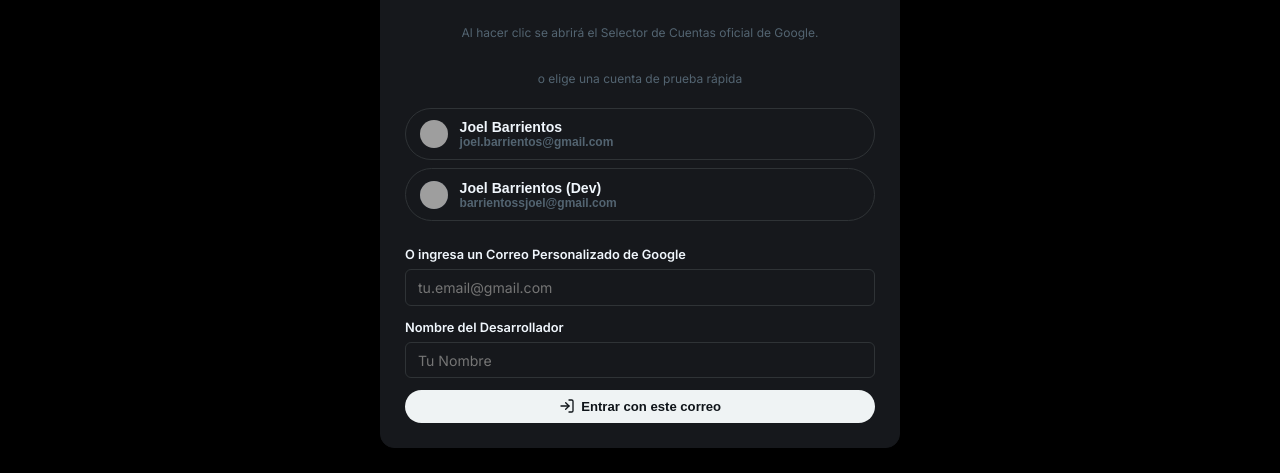
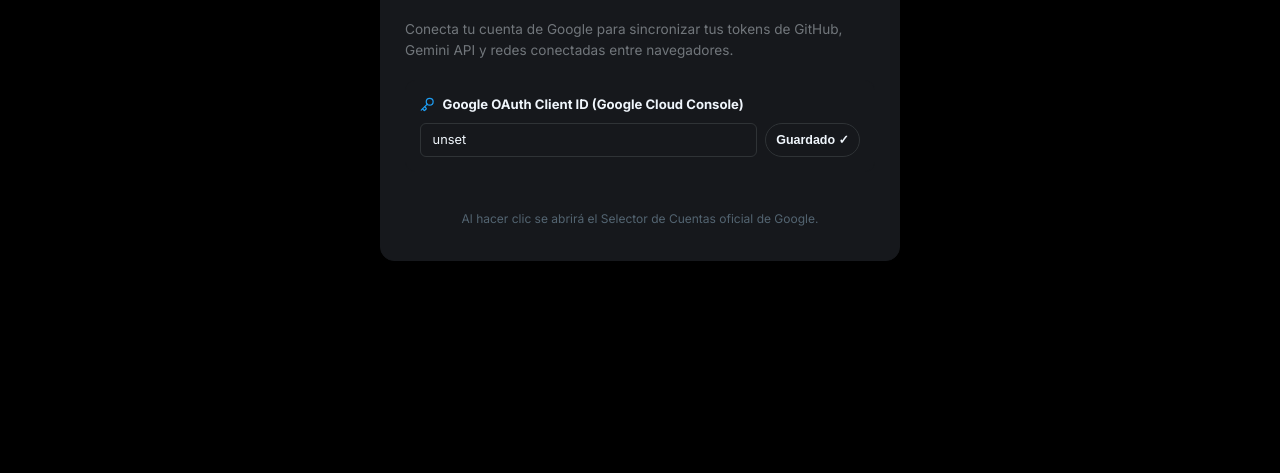
Before and after one commit to barrientossjoel/PostIt, a React (Vite) app: page / in a window 1280 px wide. Both pictures are taken after a click on the button "Iniciar Sesión". Shown: the part 296-769 px from the top of the page. Built offline with nearby package versions, Linux system fonts and the light colour scheme; no server answers; grey boxes are pictures that could not be loaded.

Commit message:
refactor(auth): remove hardcoded simulated users and dummy login form

```diff
--- a/src/App.tsx
+++ b/src/App.tsx
@@ -69,7 +69,7 @@
       name,
       avatarUrl: avatarUrl || `https://api.dicebear.com/7.x/bottts/svg?seed=${email}`,
       provider: 'google',
-      connectedAccounts: user?.connectedAccounts || { x: true, linkedin: true, facebook: false },
+      connectedAccounts: user?.connectedAccounts || { x: false, linkedin: false, facebook: false },
     };
     setUser(newUser);
     localStorage.setItem(SESSION_KEY, JSON.stringify(newUser));
--- a/src/features/auth/GoogleAuthModal.tsx
+++ b/src/features/auth/GoogleAuthModal.tsx
@@ -1,6 +1,6 @@
 import React, { useState, useEffect, useRef } from 'react';
 import type { UserProfile } from '../../core/entities/User';
-import { LogIn, LogOut, CheckCircle2, Globe, Shield, Key } from 'lucide-react';
+import { LogOut, CheckCircle2, Globe, Shield, Key } from 'lucide-react';
 
 interface Props {
   user: UserProfile | null;
@@ -52,8 +52,7 @@
   onUpdateConnectedAccounts,
   showToast,
 }) => {
-  const [customEmail, setCustomEmail] = useState('');
-  const [customName, setCustomName] = useState('');
+
   const [clientId, setClientId] = useState<string>(() => {
     return import.meta.env.VITE_GOOGLE_CLIENT_ID || localStorage.getItem('postit_google_client_id') || '';
   });
@@ -124,15 +123,7 @@
     }
   };
 
-  const handleSimulatedSubmit = (e: React.FormEvent) => {
-    e.preventDefault();
-    const email = customEmail.trim() || 'dev.usuario@gmail.com';
-    const name = customName.trim() || 'Usuario Google PostIt';
-    const avatar = `https://api.dicebear.com/7.x/bottts/svg?seed=${email}`;
-    onLoginWithGoogle(email, name, avatar);
-    showToast(`Sesión iniciada (${email})`, 'success');
-    onClose();
-  };
+
 
   const toggleAccount = (platform: 'x' | 'linkedin' | 'facebook') => {
     if (!user) return;
@@ -360,87 +351,7 @@
               </div>
             ) : null}
 
-            <div style={{ display: 'flex', alignItems: 'center', gap: '0.5rem' }}>
-              <div style={{ flex: 1, height: '1px', background: 'var(--border-color)' }} />
-              <span style={{ fontSize: '0.75rem', color: 'var(--text-muted)' }}>o elige una cuenta de prueba rápida</span>
-              <div style={{ flex: 1, height: '1px', background: 'var(--border-color)' }} />
-            </div>
 
-            {/* Quick Demo Google Accounts Chooser */}
-            <div style={{ display: 'flex', flexDirection: 'column', gap: '0.5rem' }}>
-              <button
-                type="button"
-                className="btn btn-secondary"
-                style={{
-                  justifyContent: 'flex-start',
-                  padding: '0.65rem 0.85rem',
-                  fontSize: '0.88rem',
-                  gap: '0.75rem',
-                }}
-                onClick={() => {
-                  onLoginWithGoogle('joel.barrientos@gmail.com', 'Joel Barrientos', 'https://github.com/barrientossjoel.png');
-                  showToast('Sesión iniciada con joel.barrientos@gmail.com', 'success');
-                  onClose();
-                }}
-              >
-                <img src="https://github.com/barrientossjoel.png" style={{ width: '28px', height: '28px', borderRadius: '50%' }} alt="Joel" />
-                <div style={{ textAlign: 'left' }}>
-                  <div style={{ fontWeight: 700 }}>Joel Barrientos</div>
-                  <div style={{ fontSize: '0.75rem', color: 'var(--text-muted)' }}>joel.barrientos@gmail.com</div>
-                </div>
-              </button>
-
-              <button
-                type="button"
-                className="btn btn-secondary"
-                style={{
-                  justifyContent: 'flex-start',
-                  padding: '0.65rem 0.85rem',
-                  fontSize: '0.88rem',
-                  gap: '0.75rem',
-                }}
-                onClick={() => {
-                  onLoginWithGoogle('barrientossjoel@gmail.com', 'Joel Barrientos Dev', 'https://api.dicebear.com/7.x/bottts/svg?seed=barrientossjoel');
-                  showToast('Sesión iniciada con barrientossjoel@gmail.com', 'success');
-                  onClose();
-                }}
-              >
-                <img src="https://api.dicebear.com/7.x/bottts/svg?seed=barrientossjoel" style={{ width: '28px', height: '28px', borderRadius: '50%', background: '#1e293b' }} alt="Dev" />
-                <div style={{ textAlign: 'left' }}>
-                  <div style={{ fontWeight: 700 }}>Joel Barrientos (Dev)</div>
-                  <div style={{ fontSize: '0.75rem', color: 'var(--text-muted)' }}>barrientossjoel@gmail.com</div>
-                </div>
-              </button>
-            </div>
-
-            {/* Custom Email / Name Form */}
-            <form onSubmit={handleSimulatedSubmit} style={{ display: 'flex', flexDirection: 'column', gap: '0.75rem', marginTop: '0.25rem' }}>
-              <div className="input-group">
-                <label className="input-label">O ingresa un Correo Personalizado de Google</label>
-                <input
-                  type="email"
-                  className="input-text"
-                  placeholder="tu.email@gmail.com"
-                  value={customEmail}
-                  onChange={(e) => setCustomEmail(e.target.value)}
-                />
-              </div>
-
-              <div className="input-group">
-                <label className="input-label">Nombre del Desarrollador</label>
-                <input
-                  type="text"
-                  className="input-text"
-                  placeholder="Tu Nombre"
-                  value={customName}
-                  onChange={(e) => setCustomName(e.target.value)}
-                />
-              </div>
-
-              <button type="submit" className="btn btn-primary" style={{ justifyContent: 'center' }}>
-                <LogIn size={16} /> Entrar con este correo
-              </button>
-            </form>
           </div>
         )}
       </div>
```
